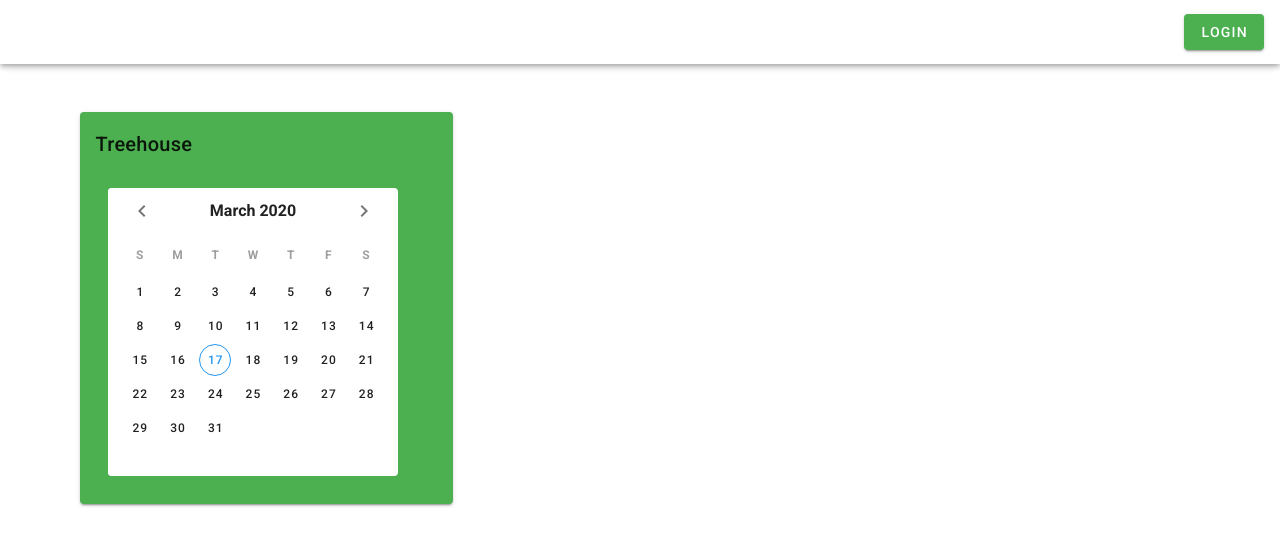
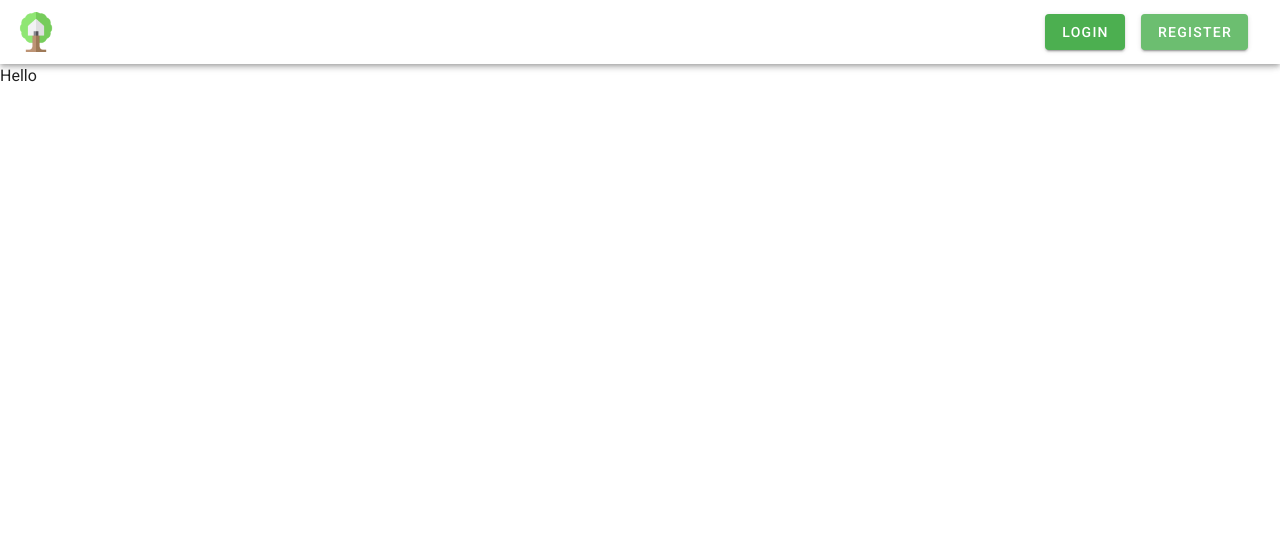
Before and after one commit to giatrakosg/treehouse, a Vue app in the folder treehouse/: page /register in a window 1280 px wide. Shown: the top 546 px of the page. Built offline with nearby package versions, Linux system fonts and the light colour scheme.

Commit message:
fix router bug

```diff
--- a/treehouse/src/App.vue
+++ b/treehouse/src/App.vue
@@ -2,19 +2,17 @@
   <v-app>
      <AppBar />
     <v-content>
-      <HelloWorld/>
+      <router-view/>
     </v-content>
   </v-app>
 </template>
 
 <script>
-import HelloWorld from './components/HelloWorld';
 import AppBar from './components/AppBar/AppBar'
 export default {
   name: 'App',
 
   components: {
-    HelloWorld,
     AppBar
   },
 
--- a/treehouse/src/components/AppBar/AppBar.vue
+++ b/treehouse/src/components/AppBar/AppBar.vue
@@ -22,6 +22,14 @@
               Login
           </v-btn>
       </div>
+      <div class="d-flex align-right mx-4">
+          <v-btn
+           color="primary"
+           to="/register"
+          >
+              Register
+          </v-btn>
+      </div>
 
     </v-app-bar>
 
@@ -29,7 +37,12 @@
 
 <script>
 export default {
-    name : 'AppBar'
+    name : 'AppBar' ,
+    data() {
+        return {
+            dialog : false
+        }
+    }
 }
 </script>
 
--- a/treehouse/src/router/index.js
+++ b/treehouse/src/router/index.js
@@ -1,5 +1,6 @@
 import Vue from 'vue'
 import VueRouter from 'vue-router'
+import RegisterPage from '../views/RegisterPage.vue'
 import Home from '../views/Home.vue'
 
 Vue.use(VueRouter)
@@ -11,13 +12,11 @@ const routes = [
     component: Home
   },
   {
-    path: '/about',
-    name: 'About',
-    // route level code-splitting
-    // this generates a separate chunk (about.[hash].js) for this route
-    // which is lazy-loaded when the route is visited.
-    component: () => import(/* webpackChunkName: "about" */ '../views/About.vue')
-  }
+    path: '/register',
+    name: 'RegisterPage',
+    component: RegisterPage
+  },
+
 ]
 
 const router = new VueRouter({
--- /dev/null
+++ b/treehouse/src/views/RegisterPage.vue
@@ -0,0 +1,14 @@
+<template lang="html">
+  <div class="">
+      <p>Hello</p>
+  </div>
+</template>
+
+<script>
+export default {
+    name : 'RegisterPage' ,
+}
+</script>
+
+<style lang="css" scoped>
+</style>
```
